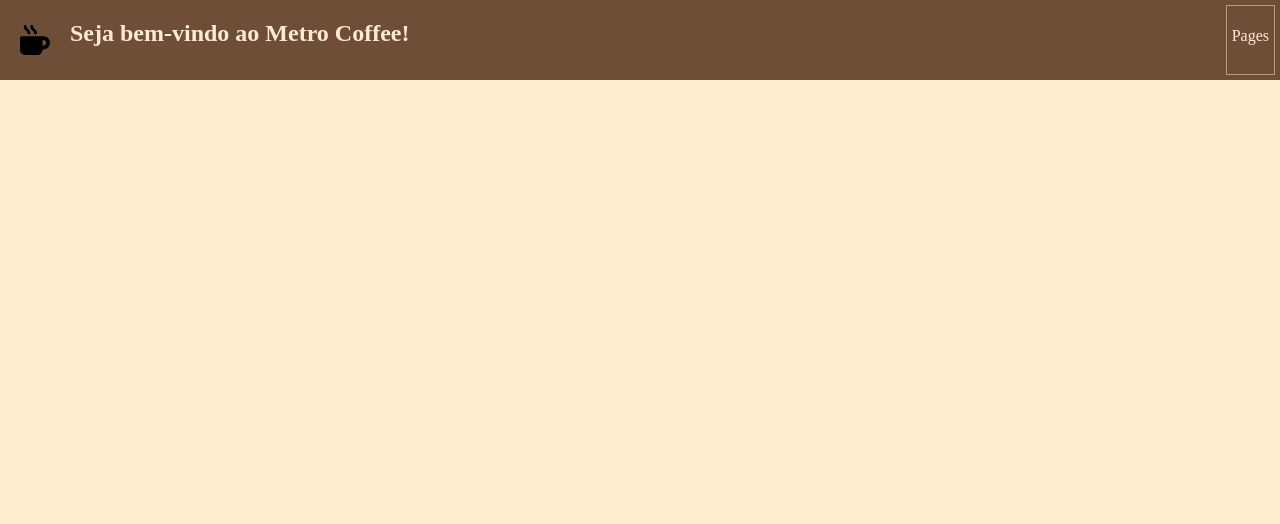
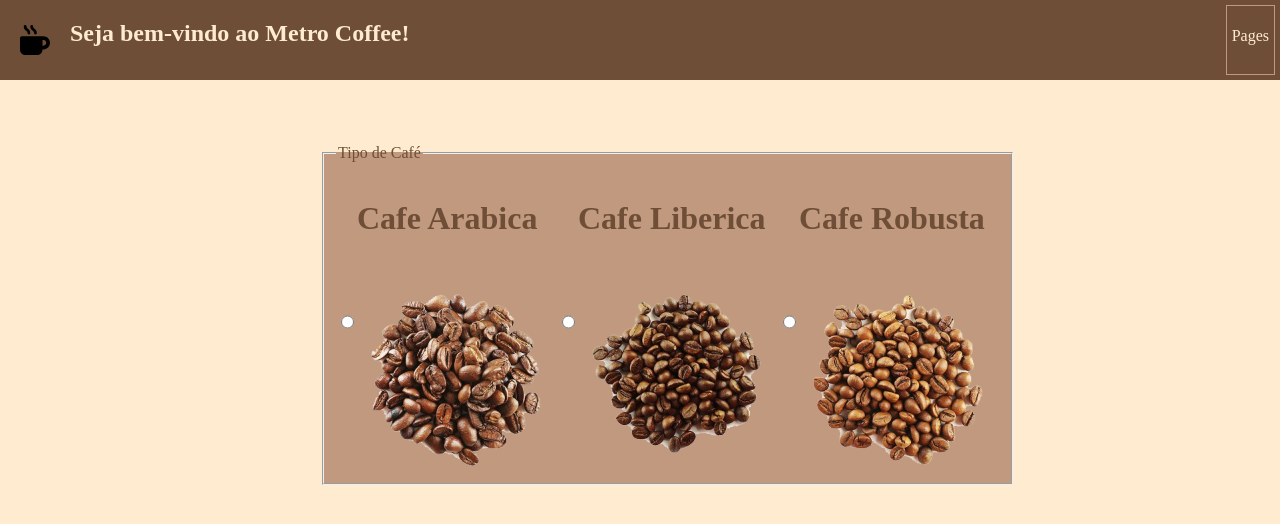
Before and after one commit to rianreiss/projeto-desenv-web, a plain HTML site: page docs/index.html in a window 1280 px wide. Drawn offline with Linux system fonts and the light colour scheme.

Commit message:
primeiro input add

```diff
--- a/docs/estilos/estilo.scss
+++ b/docs/estilos/estilo.scss
@@ -108,3 +108,22 @@ header{
         padding: 5px;
     }
 }
+
+#selecao-cafe {
+    opacity: 0;
+}
+
+fieldset {
+    display: flex;
+    background-color: $coffee3;
+    height: fit-content;
+    justify-content: center;
+}
+
+.img-cafe {
+    width: 200px;
+}
+
+#main-div {
+    margin: 5% 25% auto;
+}
--- a/docs/index.html
+++ b/docs/index.html
@@ -9,7 +9,7 @@
 <body>
     <header>
         <div>
-            <img class="logo" src="/imgs/mug-hot-solid.svg">
+            <img class="logo" src="imgs/mug-hot-solid.svg">
         </div>
         <div class="header-text">
             <h2>Seja bem-vindo ao Metro Coffee!</h2>
@@ -19,6 +19,16 @@
         </nav>
     </header>
 
+    <div id="main-div">
+        <form action="">
+            <fieldset class="">
+                <legend>Tipo de Café</legend>
+                <input type="radio" class="selecao-cafe" name="cafe" id="cafe-arabica"> <label for="cafe-arabica"> <p>Cafe Arabica</p> <img class="img-cafe" src="/docs/imgs/cafe arabica.png"></label>
+                <input type="radio" class="selecao-cafe" name="cafe" id="cafe-liberica"> <label for="cafe-liberica"> <p>Cafe Liberica</p> <img class="img-cafe" src="/docs/imgs/cafe liberica.png"></label>
+                <input type="radio" class="selecao-cafe" name="cafe" id="cafe-robusta"> <label for="cafe-robusta"> <p>Cafe Robusta</p> <img class="img-cafe" src="/docs/imgs/cafe robusta.png"></label>
+            </fieldset>
+        </form>
+    </div>
 
 </body>
 </html>
```
Also changed, not shown: docs/estilos/estilo.css, 1 other file.
